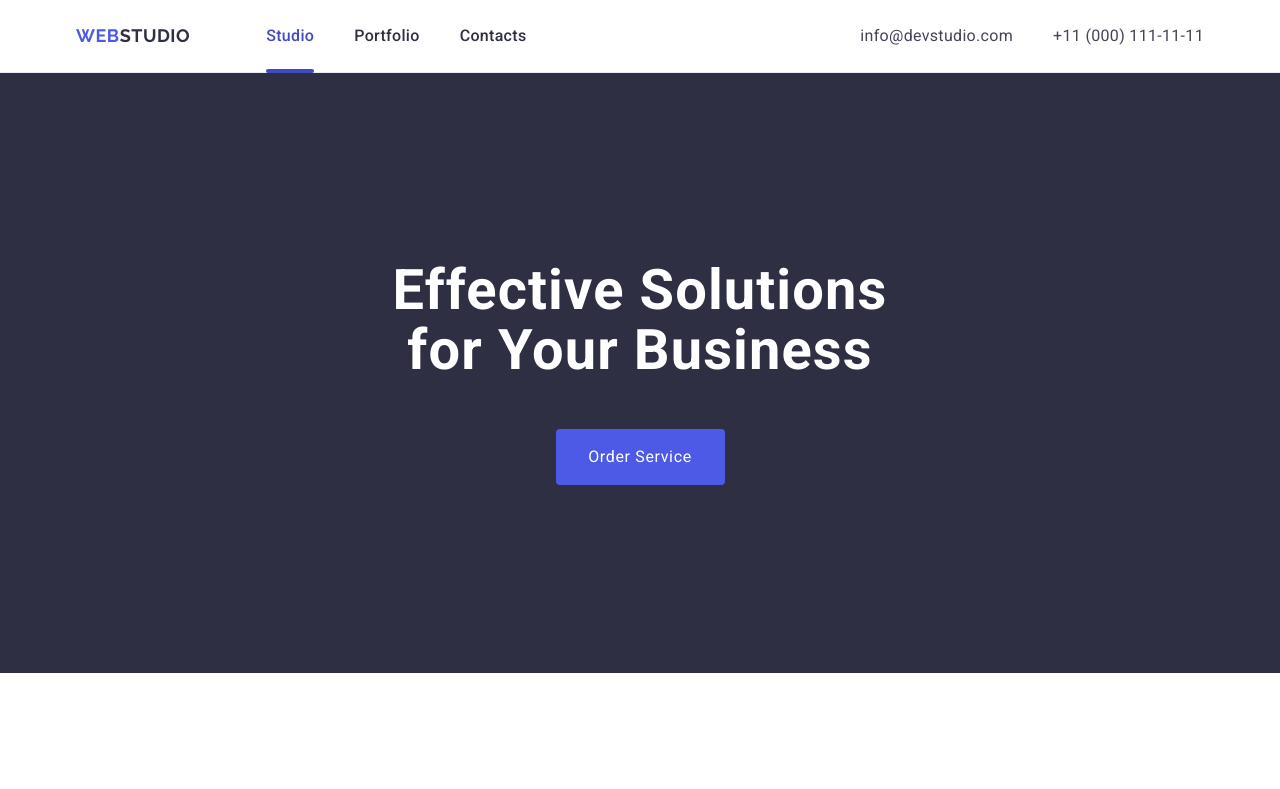
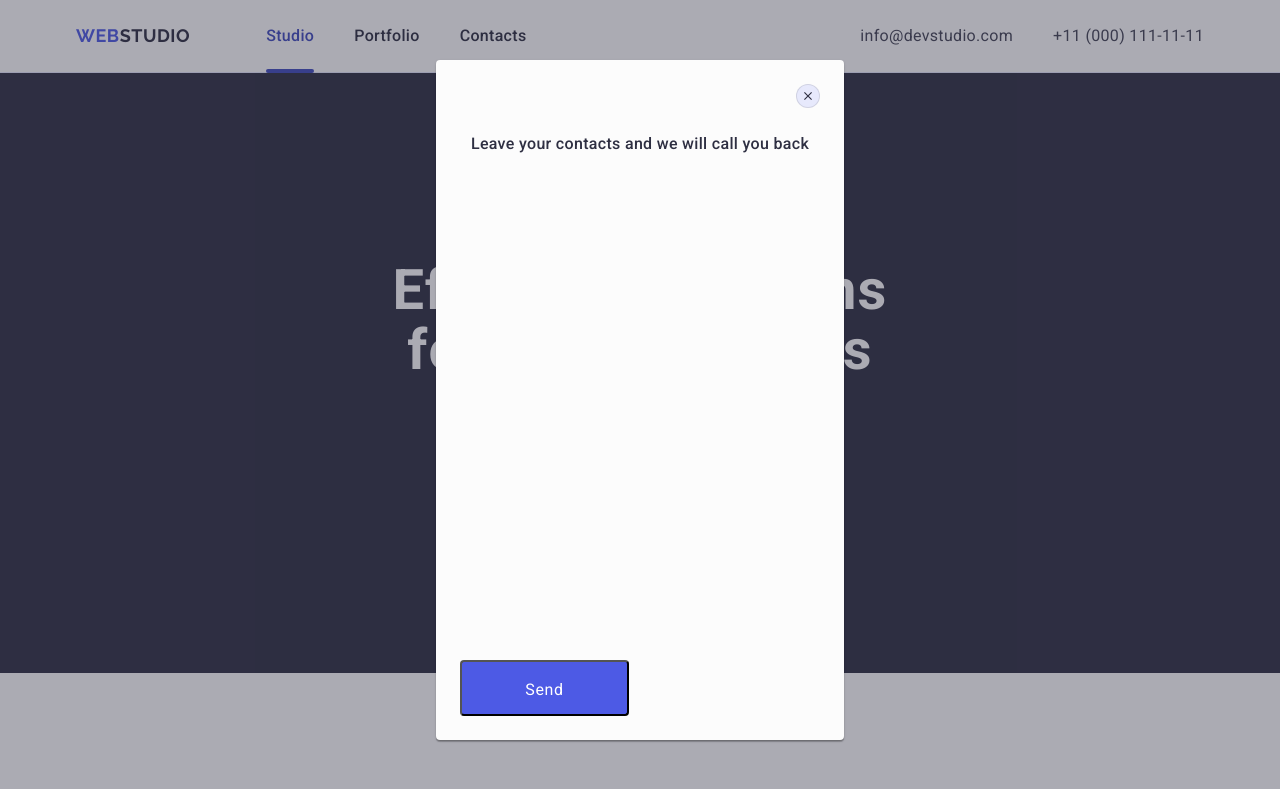
Before and after one commit to Gulyaver/goit-markup-hw-05, a plain HTML site: page index.html in a window 1280 px wide. Shown: the top 789 px of the page. Drawn offline with nearby package versions, Linux system fonts and the light colour scheme.

Commit message:
all files

```diff
--- a/css/styles.css
+++ b/css/styles.css
@@ -647,30 +647,34 @@ input::placeholder {
     position: absolute;
     top: 24px;
     right: 24px;
-    border-radius: 100%;
+    border-radius: 50%;
+    display: flex;
     width: 24px;
     height: 24px;
     align-items: center;
     justify-content: center;
-
+border: 1px solid rgba(0, 0, 0, 0.1);
+padding: 0;
+cursor: pointer;
+transition: background-color 250ms cubic-bezier(0.4, 0, 0.2, 1), border 250ms cubic-bezier(0.4, 0, 0.2, 1);
     background-color: #e7e9fc;
-    border-width: 1px;
-    border-color: rgba(0, 0, 0, 0.1);
 }
 
 .close {
     fill: #2e2f42;
+    transition: fill 250ms cubic-bezier(0.4, 0, 0.2, 1);
 }
 
 .modal-close:hover,
 .modal-close:focus {
+    border: none;
     background-color: #404bbf;
     transition: background-color 250ms cubic-bezier(0.4, 0, 0.2, 1);
 }
 
 .close:hover,
 .close:focus {
-    fill: #fff;
+    fill: #ffffff;
     transition: background-color 250ms cubic-bezier(0.4, 0, 0.2, 1);
 }
 
--- a/index.html
+++ b/index.html
@@ -636,7 +636,7 @@
       </div>
     </footer>
 
-    <div class="backdrop">
+    <div class="backdrop is-open">
       <div class="modal">
         <button type="button" class="modal-close">
           <svg class="close" fill="#2e2f42" width="8" height="8">
```
